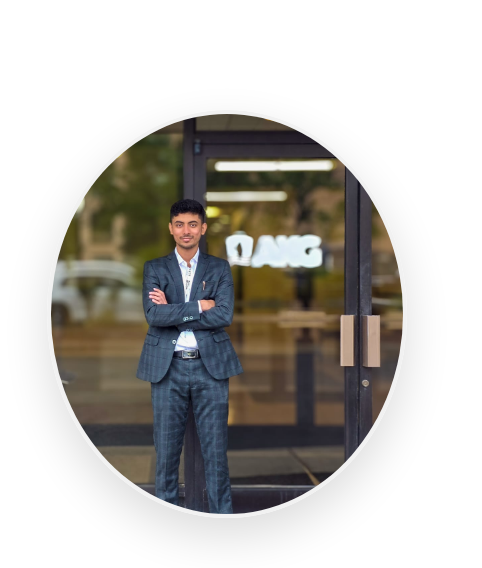
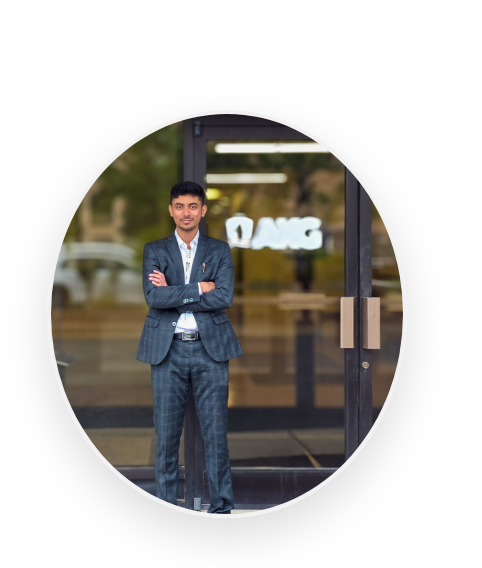
Before and after one commit to Omkaar5/Omkarportfolio, a plain HTML site: page index.html in a window 1280 px wide. Shown: the part 154-722 px from the top of the page, 113-595 px from the left. Drawn offline with Linux system fonts and the light colour scheme.

Commit message:
Update style.css

```diff
--- a/style.css
+++ b/style.css
@@ -185,7 +185,7 @@ section {
   width: 100%;
   height: 100%;
   object-fit: cover;
-  object-position: center 30%;
+  object-position: center 50%;
   border-radius: 50%;
   border: 4px solid #f1f1f1;
   box-shadow: 0 18px 45px rgba(0, 0, 0, 0.14);
```
